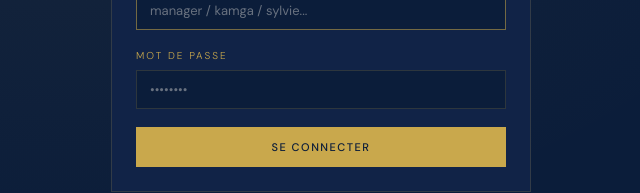
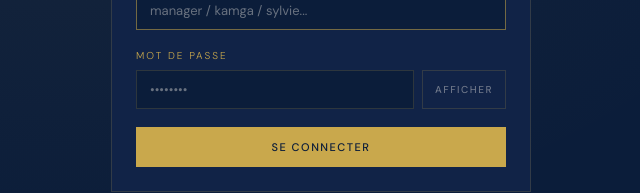
Before and after one commit to ewiabeng23/Finance-Tracker, a React (Vite) app in the folder frontend/: page /login in a window 1280 px wide. Shown: the part 470-663 px from the top of the page, without its empty margins (319-959 px from the left). Built offline with nearby package versions, Linux system fonts and the light colour scheme; no server answers.

Commit message:
feat: add show/hide password toggle on login page

```diff
--- a/frontend/src/pages/LoginPage.jsx
+++ b/frontend/src/pages/LoginPage.jsx
@@ -12,6 +12,7 @@ export default function LoginPage() {
 
   const [username, setUsername] = useState('')
   const [password, setPassword] = useState('')
+  const [showPwd,  setShowPwd]  = useState(false)
   const [error,    setError]    = useState('')
   const [loading,  setLoading]  = useState(false)
 
@@ -87,13 +88,28 @@ export default function LoginPage() {
             </div>
             <div className="form-group">
               <label>{t('login_password')}</label>
+              <div style={{ display:'flex', gap:8 }}>
                 <input
-                type="password"
+                  type={showPwd ? 'text' : 'password'}
                   value={password}
                   onChange={e => setPassword(e.target.value)}
                   placeholder={t('login_placeholder_pass')}
                   autoComplete="current-password"
+                  style={{ flex:1 }}
                 />
+                <button
+                  type="button"
+                  className="btn btn-outline btn-sm"
+                  onClick={() => setShowPwd(v => !v)}
+                  aria-label={showPwd
+                    ? (lang === 'fr' ? 'Masquer le mot de passe' : 'Hide password')
+                    : (lang === 'fr' ? 'Afficher le mot de passe' : 'Show password')}
+                >
+                  {showPwd
+                    ? (lang === 'fr' ? 'Masquer' : 'Hide')
+                    : (lang === 'fr' ? 'Afficher' : 'Show')}
+                </button>
+              </div>
             </div>
 
             {error && (
```
Lines whose indentation alone changed are shown as unchanged.
